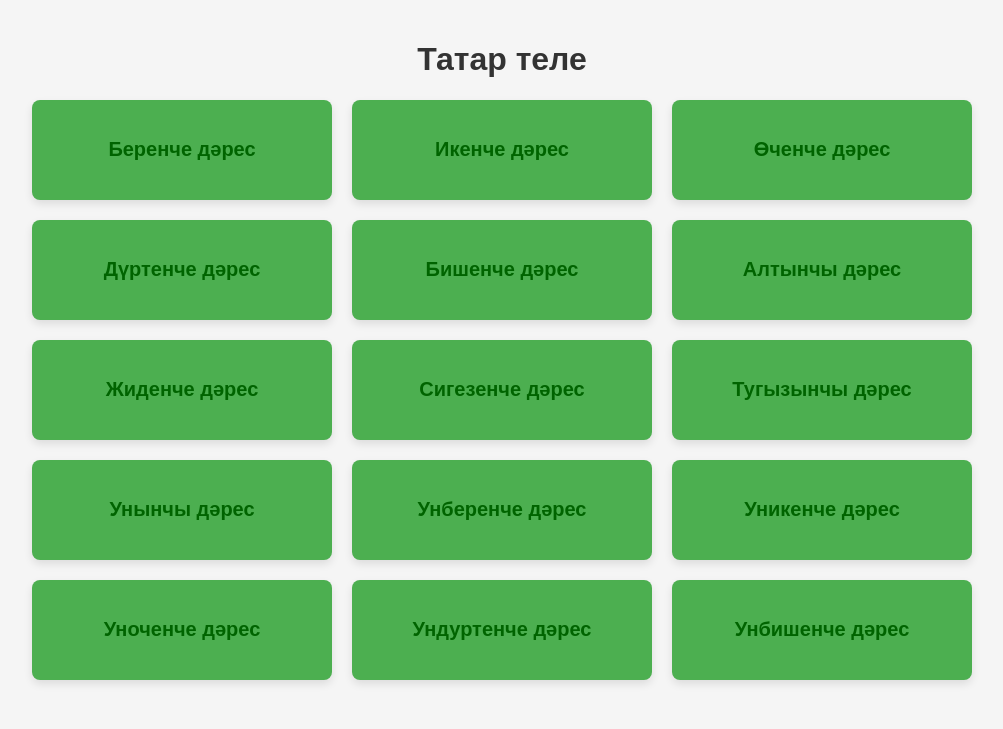
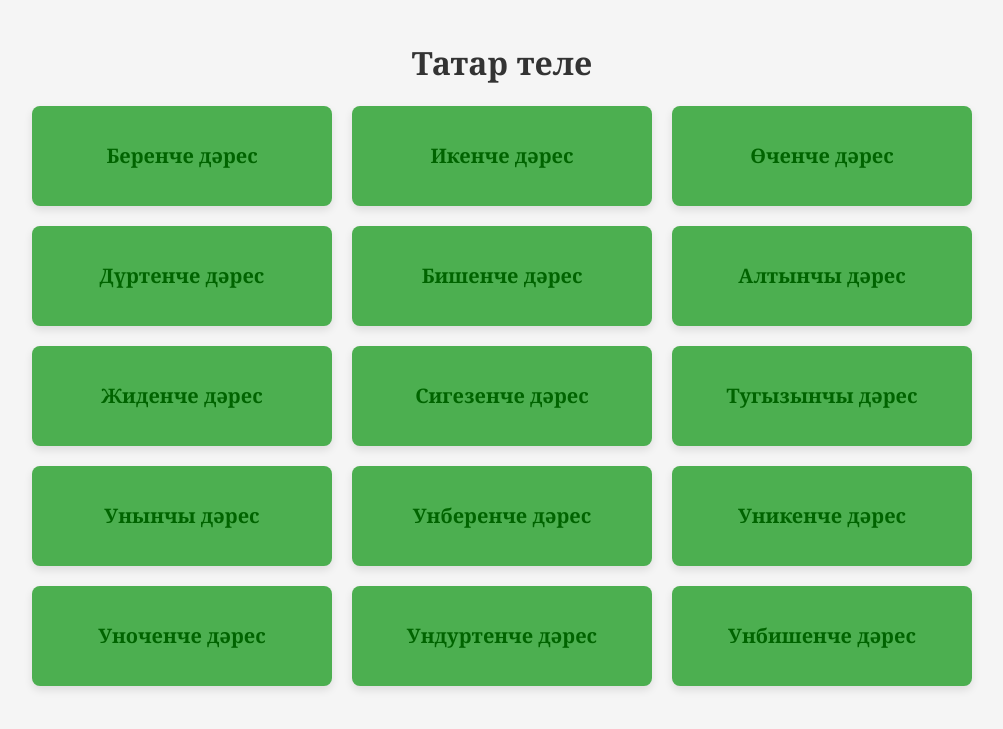
Before and after one commit to Madinawkwk/TatarLang, a Flask app: page / in a window 1280 px wide. Shown: the top 729 px of the page, without its empty margins (138-1141 px from the left). Run offline with Flask 3, Linux system fonts and the light colour scheme.

Commit message:
Update index.html

```diff
--- a/templates/index.html
+++ b/templates/index.html
@@ -6,7 +6,7 @@
     <title>Татар теле </title>
     <style>
         body {
-            font-family: Arial, sans-serif;
+            font-family: "Georgia", "serif";
             margin: 0;
             padding: 20px;
             background-color: #f5f5f5;
@@ -36,6 +36,7 @@
             justify-content: center;
             font-size: 20px;
             font-weight: bold;
+            font-family: "Georgia", "serif";
             border-radius: 8px;
             box-shadow: 0 4px 8px rgba(0,0,0,0.1);
         }
```
